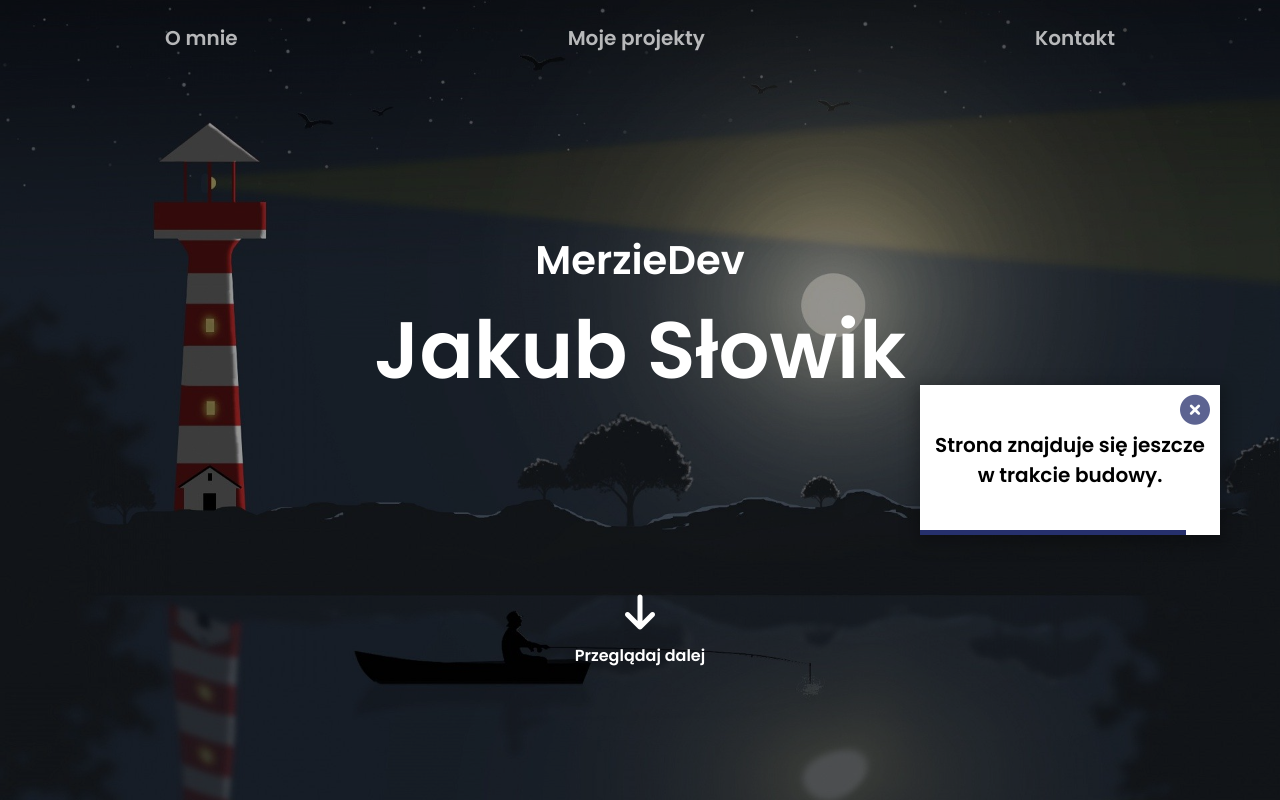
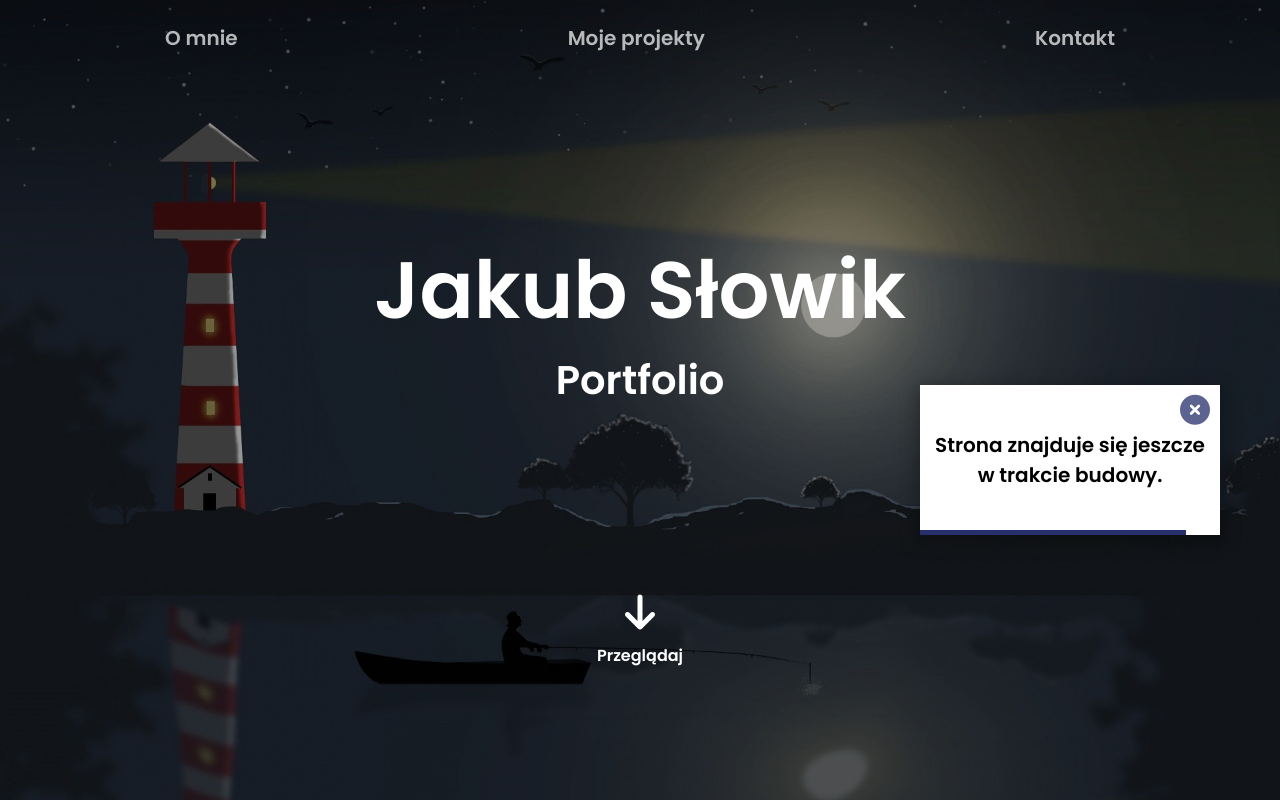
Before and after one commit to Merzie12/portfolio, a plain HTML site: page index.html in a window 1280 px wide. Shown: the top 800 px of the page. Drawn offline with nearby package versions, Linux system fonts and the light colour scheme.

Commit message:
update index.html

```diff
--- a/index.html
+++ b/index.html
@@ -4,7 +4,7 @@
     <meta charset="UTF-8" />
     <meta http-equiv="X-UA-Compatible" content="IE=edge" />
     <meta name="viewport" content="width=device-width, initial-scale=1.0" />
-    <title>Jakub Słowik - MerzieDev | Tworzenie stron internetowych</title>
+    <title>Jakub Słowik | Tworzenie stron internetowych</title>
     <meta
       name="description"
       content="Jakub Słowik - Tworzenie stron internetowych"
@@ -40,10 +40,10 @@
       </nav>
       <section class="main">
         <div class="main__text-content">
-          <h2>MerzieDev</h2>
           <h1>Jakub Słowik</h1>
+          <h2>Portfolio</h2>
         </div>
-        <p class="arrow-icon-text">Przeglądaj dalej</p>
+        <p class="arrow-icon-text">Przeglądaj</p>
         <span class="arrow-icon">
           <i class="fas fa-arrow-down"></i>
         </span>
```
